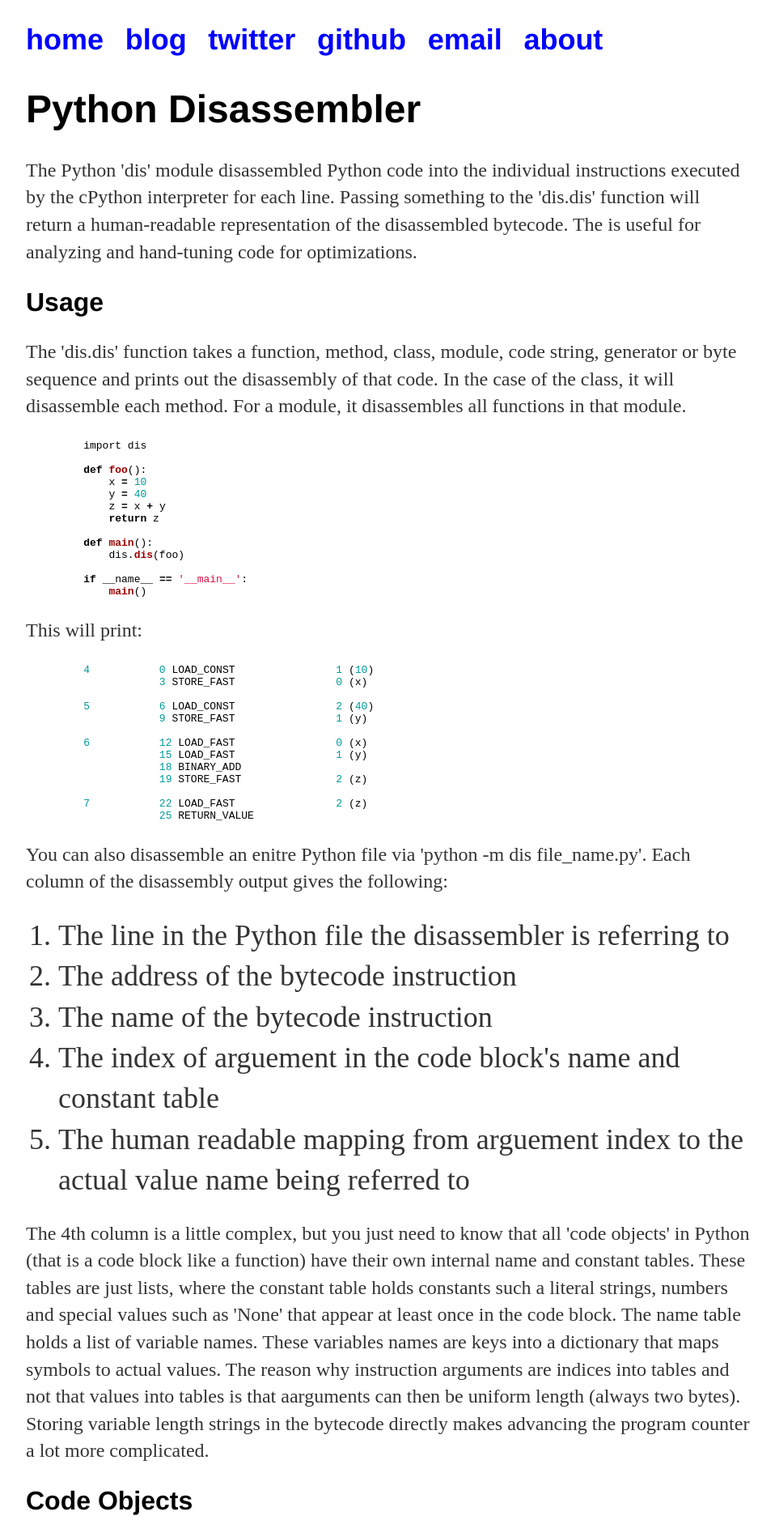
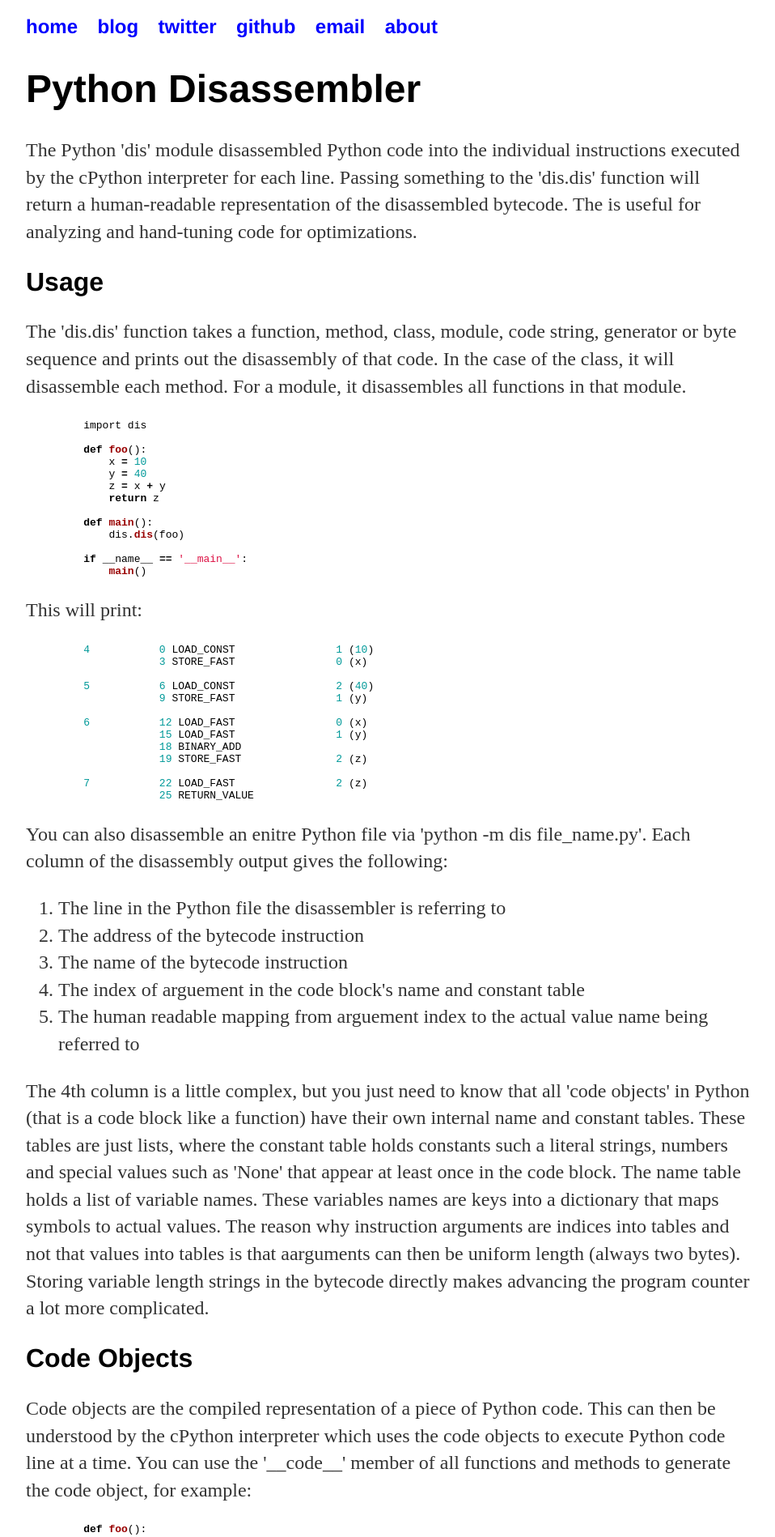
Before and after one commit to bentrevett/bentrevett.github.io, a Jekyll site: the page built from blog/python-disassembler/index.html, in a window 1280 px wide. Shown: the top 1898 px of the page at 81% size, without its empty margins (160-1118 px from the left). Built offline with Jekyll 4.4.1, drawn with Linux system fonts in a browser that asks for light colours.

Commit message:
Update main.css

```diff
--- a/css/main.css
+++ b/css/main.css
@@ -30,7 +30,7 @@ h2 {
     font-size: 2em;
     font-family:'Helvetica', 'Arial', 'Sans-Serif';
 }
-p, ul, li, ol {
+p, li {
     font-size: 1.5em;
     line-height: 1.4em;
     color: #333;
```
